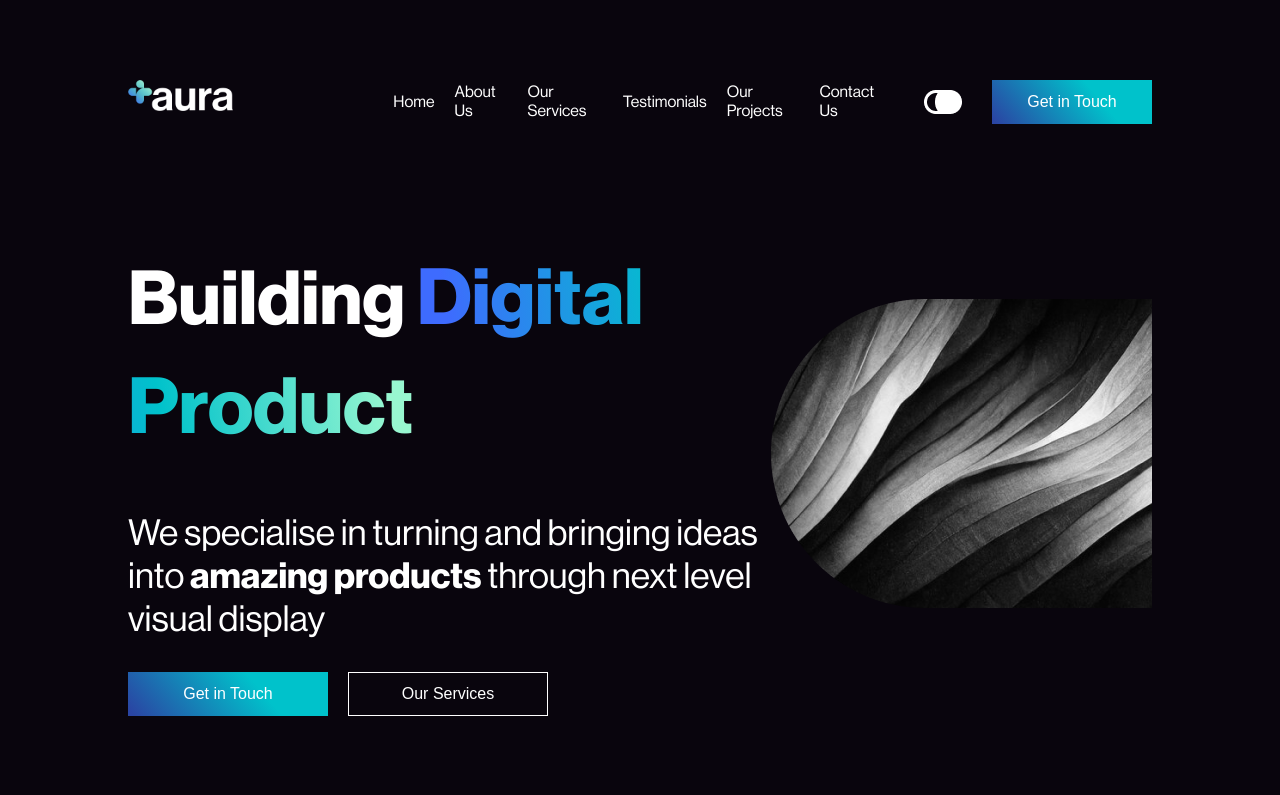
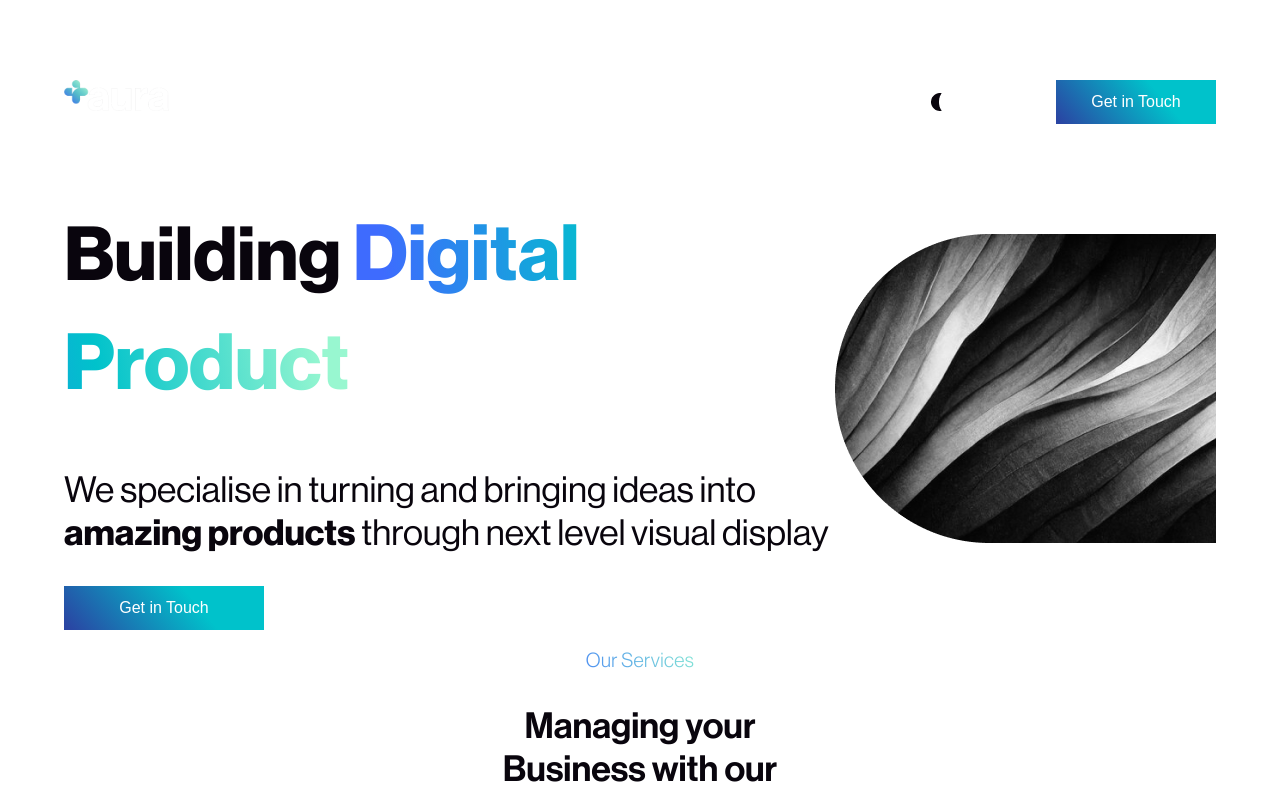
Before and after one commit to hao441/Plusaura, a Next.js app: page / in a window 1280 px wide. Shown: the top 795 px of the page. Built offline with nearby package versions, Linux system fonts and the light colour scheme.

Commit message:
50% Functionality Added

```diff
--- a/pages/Landing Page/ContactUs.tsx
+++ b/pages/Landing Page/ContactUs.tsx
@@ -18,7 +18,7 @@ export default function ContactFormSection() {
                 <p className={styles.contactFormSubtitle}>Lorem ipsum dolor sit amet consectetur. Ut non pellentesque lacinia convallis vitae.</p>
               </div>
               <div>
-                <form className={styles.formElements}>
+                <form id='contact-form' className={styles.formElements}>
                   <input id="name" className={styles.formInput} type={"text"} name={"name"} placeholder={"Enter your name"}/>
                   <input id="email" className={styles.formInput} type={"text"} name={"email"} placeholder={"Enter your email"}/>
                   <input id="message" className={styles.messageInput} type={"text"} name={"message"} placeholder={"Enter your message"}/>
--- a/pages/Landing Page/Header.tsx
+++ b/pages/Landing Page/Header.tsx
@@ -2,9 +2,35 @@ import Image from 'next/image'
 import logo from '../../assets/logo.png';
 import darkMode from '../../assets/dark-mode.png'
 
+import { useState } from 'react';
+
+interface StateProps {
+  currentMobileState: boolean;
+  newMobileState: React.Dispatch<React.SetStateAction<boolean>>;
+  currentModeState: string;
+  newModeState: React.Dispatch<React.SetStateAction<string>>;
+  currentContactState: boolean;
+  newContactState: React.Dispatch<React.SetStateAction<boolean>>;
+}
 
 import styles from '../../styles/Landing Page/Header.module.css';
-export default function HeaderSection() {
+export default function HeaderSection({ currentMobileState, newMobileState, currentModeState, newModeState, currentContactState, newContactState}: StateProps) {
+
+  const [mobileMenu, setMobileMenu] = useState(false);
+
+  const handleMobile = (e: { preventDefault: () => void; }) => {
+    e.preventDefault();
+    return !currentMobileState ? newMobileState(true) : newMobileState(false);
+  }
+
+  const handleMode = () => {
+    return currentModeState === 'dark' ? newModeState('light') : newModeState('dark');
+  }
+
+  const handleContact = (e: { preventDefault: () => void; }) => {
+    e.preventDefault();
+    return !currentContactState ? newContactState(true) : newContactState(false);
+  }
 
     return (
       <>
@@ -20,13 +46,14 @@ export default function HeaderSection() {
                 <a className="navbar-item" href="#home">Testimonials</a>
                 <a className="navbar-item" href="#home">Our Projects</a>
                 <a className="navbar-item" href="#home">Contact Us</a>
+
               </div>
               <div className={styles.darkTouch}>
-                <Image className={styles.dlMode} src={darkMode} alt="light/dark mode"/>
-                <button className={styles.headerButton}>Get in Touch</button>
+                <Image className='dl-mode' src={darkMode} alt="light/dark mode" onClick={handleMode}/>
+                <button className={styles.headerButton} onClick={handleContact}>Get in Touch</button>
               </div>
             </div>
-            {/* <body className='nav-body'>
+            <div className='nav-body'>
               <nav>
                 <div className="navbar">
                   <div className="container nav-container">
@@ -44,6 +71,7 @@ export default function HeaderSection() {
                           <a className="navbar-item" href="#home">Our Projects</a>
                           <a className="navbar-item" href="#home">Contact Us</a>
                         </div>
+
                         <div className={styles.darkTouch}>
                           <Image className={styles.dlMode} src={darkMode} alt="light/dark mode"/>
                           <button className={styles.headerButton}>Get in Touch</button>
@@ -56,15 +84,21 @@ export default function HeaderSection() {
                       </div>
                     <div className="menu-items">
                       <li><a href="#">Home</a></li>
+                      <hr className='menu-hr'/>
                       <li><a href="#">about</a></li>
+                      <hr className='menu-hr'/>
                       <li><a href="#">blogs</a></li>
+                      <hr className='menu-hr'/>
                       <li><a href="#">portfolio</a></li>
+                      <hr className='menu-hr'/>
                       <li><a href="#">contact</a></li>
+                      <hr className='menu-hr'/>
+                      <button className={styles.headerButtonMobile}>Get in Touch</button>
                     </div>
                   </div>
                 </div>
               </nav>
-            </body> */}
+            </div>
 
         </div>
       </>
--- /dev/null
+++ b/pages/Landing Page/PopUp.tsx
@@ -0,0 +1,41 @@
+
+import styles from '../../styles/Landing Page/ContactUs.module.css'
+
+interface CancelProp {
+    newContactState: React.Dispatch<React.SetStateAction<boolean>>;
+  }
+
+export default function PopUp({ newContactState }: CancelProp) {
+
+    const handleClose = () => {
+        newContactState(false)
+    }
+
+    return (
+    <div className='pop-up'>
+      <div className={styles.contactForm}>
+        <div>
+            <div className={styles.contactFormTop}>
+                <h3 className={styles.contactFormTitle}>Let&apos;s Talk</h3>
+                <button className={styles.contactFormCancel} onClick={handleClose}>x</button>
+            </div>
+            <p className={styles.contactFormSubtitle}>Lorem ipsum dolor sit amet consectetur. Ut non pellentesque lacinia convallis vitae.</p>
+        </div>
+        <div>
+            <form id='contact-form' className={styles.formElements}>
+            <input id="name" className={styles.formInput} type={"text"} name={"name"} placeholder={"Enter your name"}/>
+            <input id="email" className={styles.formInput} type={"text"} name={"email"} placeholder={"Enter your email"}/>
+            <input id="message" className={styles.messageInput} type={"text"} name={"message"} placeholder={"Enter your message"}/>
+            <div>
+                <div className={styles.checkBoxGroup}>
+                <input id="checkbox" className={styles.checkBox} type={"checkbox"} name={"checkbox"} />
+                <p className={styles.checkBoxText}>I agree that the data I submit will be collected and stored.</p>
+                </div>
+                <button className='get-in-touch-button margin-auto'>Submit</button>
+                </div>
+            </form>
+        </div>
+        </div>
+      </div>
+    )
+}
--- a/pages/index.tsx
+++ b/pages/index.tsx
@@ -8,18 +8,41 @@ import OurPortfolioSection from './Landing Page/OurPortfolio'
 import TestimonialSection from './Landing Page/Testimonial'
 import ContactUsSection from './Landing Page/ContactUs'
 import FooterSection from './Landing Page/Footer'
+import PopUp from './Landing Page/PopUp'
+
+import type { AppProps } from 'next/app'
+
+import styles from '../styles/Landing Page/ContactUs.module.css'
 
 import { useState } from 'react'
 
+
 export default function Home() {
 
-  const MobileMenu = useState(false)
+  const [mobileMenu, setMobileMenu] = useState(false);
+  const [mode, setMode] = useState('dark');
+  const [contactMenu, setContactMenu] = useState(false)
 
   return (
     <>
+
+    <div className={mode === 'dark' ? 'dark' : 'light'}>
+      <div className={!contactMenu ? 'pop-off' : 'pop-on'}>
+        <PopUp
+          newContactState={setContactMenu}
+          />
+      </div>
       <div className='main-grid'>
         <HeadSection />
-        <HeaderSection />
+
+        <HeaderSection
+        currentMobileState={mobileMenu}
+        newMobileState={setMobileMenu}
+        currentModeState={mode}
+        newModeState={setMode}
+        currentContactState={contactMenu}
+        newContactState={setContactMenu}
+        />
         <HomePageSection />
         <OurServicesSection />
         <WhyChooseUsSection />
@@ -29,6 +52,7 @@ export default function Home() {
         <FooterSection />
         {/* <MainSection /> */}
       </div>
+      </div>
     </>
   )
 }
--- a/styles/Landing Page/ContactUs.module.css
+++ b/styles/Landing Page/ContactUs.module.css
@@ -12,6 +12,21 @@
         background-color: #18151B;
         height: 70vh;
         padding: 0px 50px 0px 50px;
+    }
+
+    .contactFormTop {
+        display: grid;
+        grid-template-columns: 1fr 1fr;
+        grid-template-rows: 1fr;
+    }
+
+    .contactFormCancel {
+        font-size: 35px;
+        border-style: none;
+        background: none;
+        justify-self: end;
+        margin-top: -20px;
+        color: white;
     }
 
     .contactFormTitle {
--- a/styles/styles.css
+++ b/styles/styles.css
@@ -24,15 +24,33 @@
     font-weight: 700;
 }
 
+html {
+  margin: 0;
+  padding: 0;
+}
+
+body {
+  margin: 0;
+  padding: 0;
+}
 
 /* Tag Styles */
-body {
+.light {
     color: white;
     background-color: #09050D;
-    margin-top: 10vh;
-    margin-bottom: 10vh;
-    margin-left: 10vw;
-    margin-right: 10vw;
+    padding-top: 10vh;
+    padding-bottom: 10vh;
+    padding-left: 5vw;
+    padding-right: 5vw;
+}
+
+.dark {
+  color: #09050D;
+  background-color: white;
+  padding-top: 10vh;
+  padding-bottom: 10vh;
+  padding-left: 5vw;
+  padding-right: 5vw;
 }
 
 h1 {
@@ -86,7 +104,6 @@ a {
 /* Grid */
 .main-grid {
     display: grid;
-    grid-template-rows: 10vh 60vh 70vh 100vh 120vh 85vh 90vh 55vh;
     grid-template-rows: 0.1fr 0.7fr 0.9fr 1.1fr 1.4fr 0.85fr 0.9fr 0.55fr;
 
 
@@ -127,6 +144,23 @@ a {
 
 /* Other Global Classes */
 
+.pop-off {
+  display: none;
+}
+
+.pop-on {
+  display: block;
+}
+
+.pop-up {
+  position: fixed;
+  top: 25%;
+  left: 25%;
+  height: 500px;
+  width: 1000px;
+  background-color: white;
+}
+
 .navbar {
     grid-column: 1fr;
     grid-row: 1fr;
@@ -137,12 +171,6 @@ a {
 }
 
 .header-grid-main {
-    display: grid;
-    grid-template-columns: 1fr 2fr 1fr;
-    grid-template-rows: 1fr;
-}
-
-.header-grid {
   display: grid;
   grid-template-columns: 1fr 2fr 1fr;
   grid-template-rows: 1fr;
@@ -230,12 +258,14 @@ a {
   margin-right: 10px;
 }
 
+
+
 @media only screen and (max-width: 1000px) {
 
   body {
     margin: 0;
-    padding: 0;
-    max-width: 98vw;
+    padding:0;
+    margin: 1.5vh 3vw 1.5px 3vw
   }
 
 
@@ -254,6 +284,14 @@ a {
 
     .header-grid-main {
       display: none;
+    }
+
+    .header-grid {
+      display: grid;
+      grid-template-columns: 1fr 1fr;
+      grid-template-rows: 1fr;
+      align-items: center;
+      margin-top: 12px;
     }
 
     .container {
@@ -327,7 +365,7 @@ a {
       height: 4px;
       width: 100%;
       border-radius: 10px;
-      background: #0e2431;
+      background: white;
 
     }
 
@@ -347,7 +385,7 @@ a {
 
     .navbar .menu-items {
       padding-top: 120px;
-      background-color: gray;
+      background-color: #18151B;
       transform: translate(-300%);
       display: flex;
       flex-direction: column;
@@ -364,6 +402,24 @@ a {
       margin-bottom: 1.2rem;
       font-size: 1.5rem;
       font-weight: 500;
+      margin: 10px 10px 10px 50px;
+
+      text-align: start;
+    }
+
+    .navbar .menu-items li a {
+      color: white;
+      font-weight: 400;
+      margin: 0;
+      padding: 0;
+      text-align: start;
+    }
+
+    .navbar .menu-hr {
+      width: 90%;
+      margin: 0 auto 0 auto;
+      border-width: 0.5px;
+      border-color: #0e2431;
     }
 
     .logo {
```
Also changed, not shown: styles/Landing Page/Header.module.css (+30 -7 lines). Lines whose indentation alone changed are shown as unchanged.
